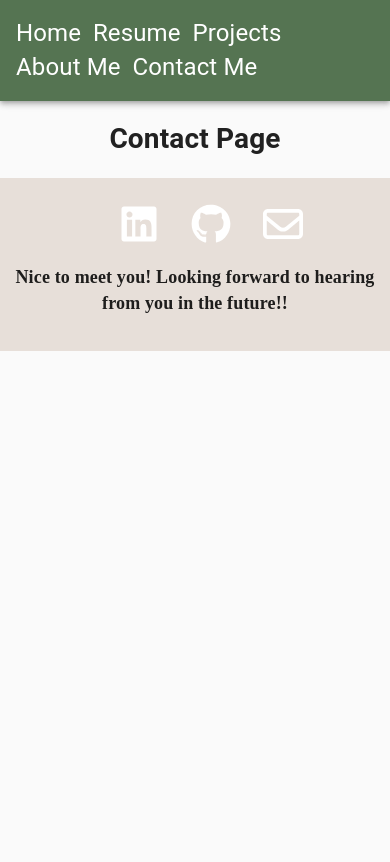
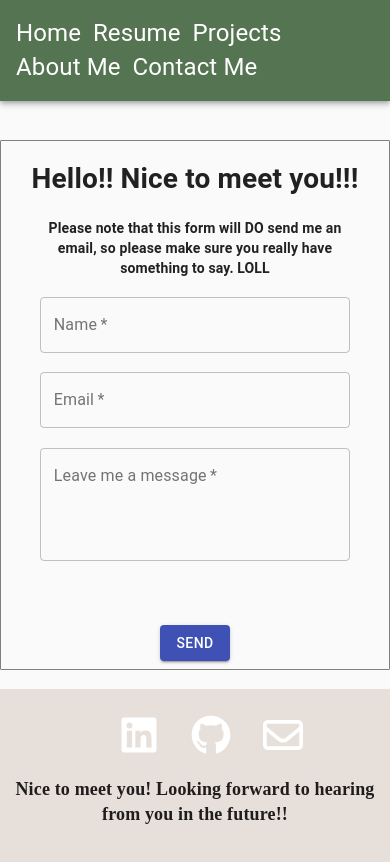
Before and after one commit to yi-xuan-97/IntroToWeb_FinalProject, a React (Create React App) app: page /Contact in a window 390 px wide. Built offline with nearby package versions, Linux system fonts and the light colour scheme; a web font is replaced by a local one.

Commit message:
contact form finished

```diff
--- a/package.json
+++ b/package.json
@@ -12,6 +12,7 @@
     "@testing-library/jest-dom": "^5.16.5",
     "@testing-library/react": "^13.4.0",
     "@testing-library/user-event": "^13.5.0",
+    "emailjs-com": "^3.2.0",
     "react": "^18.2.0",
     "react-dom": "^18.2.0",
     "react-router-dom": "^6.8.1",
--- a/src/Page/About.js
+++ b/src/Page/About.js
@@ -1,11 +1,12 @@
 import React from "react";
 
 function About() {
-  return (
+  return(
     <div>
       <h1>About Page</h1>
     </div>
   );
+
 }
 
 export default About;
--- a/src/Page/Contact.js
+++ b/src/Page/Contact.js
@@ -1,11 +1,145 @@
 import React from "react";
+import TextField from "@material-ui/core/TextField";
+import { makeStyles } from "@material-ui/core/styles";
+import { useState } from "react";
+import { send } from "emailjs-com";
+import Button from "@material-ui/core/Button";
+import "../Style/About.css";
+
+import Dialog from "@material-ui/core/Dialog";
+import DialogActions from "@material-ui/core/DialogActions";
+import DialogContent from "@material-ui/core/DialogContent";
+import DialogContentText from "@material-ui/core/DialogContentText";
+import DialogTitle from "@material-ui/core/DialogTitle";
+
+
+const useStyles = makeStyles((theme) => ({
+  textField: {
+    width: "80%",
+    height: "8vh",
+    marginLeft: theme.spacing(1),
+    marginRight: theme.spacing(1),
+    marginBottom: theme.spacing(1),
+  },
+  btn: {
+    marginTop: "12vh",
+  },
+}));
 
 function Contact() {
-    return (
-      <div>
-        <h1>Contact Page</h1>
-      </div>
-    );
-  }
+  const classes = useStyles();
+  const [open, setOpen] = React.useState(false);
 
-  export default Contact;
+  const [toSend, setToSend] = useState({
+    name: "",
+    email: "",
+    message: "",
+  });
+
+  const onSubmit = (e) => {
+    e.preventDefault();
+    console.log(toSend);
+    if (toSend.name !== "" && toSend.message !== "" && toSend.email !== "") {
+      send("service_0w2ygyt", "template_qc1gsvj", toSend, "OYzLiCCpownpUoTOW")
+        .then((response) => {
+          console.log("SUCCESS!", response.status, response.text);
+        })
+        .catch((err) => {
+          console.log("FAILED...", err);
+        });
+      e.target.reset();
+    } else {
+      handleClickOpen();
+    }
+  };
+
+  const handleChange = (e) => {
+    setToSend({ ...toSend, [e.target.name]: e.target.value });
+  };
+
+  const handleClickOpen = () => {
+    setOpen(true);
+  };
+
+  const handleClose = () => {
+    setOpen(false);
+  };
+
+  return (
+    <div className="aboutContainer">
+      <form className="about_form">
+        <h1>Hello!! Nice to meet you!!!</h1>
+        <h4>Please note that this form will DO send me an email, so please make sure you really have something to say. LOLL</h4>
+        <div className="form_info">
+          <TextField
+            required
+            placeholder="Your name here"
+            variant="outlined"
+            id="form_name"
+            label="Name"
+            name="name"
+            value={toSend.name}
+            className={classes.textField}
+            onChange={handleChange}
+          />
+          <TextField
+            required
+            variant="outlined"
+            placeholder="youremail@gmail.com"
+            id="form_email"
+            label="Email"
+            name="email"
+            value={toSend.email}
+            className={classes.textField}
+            onChange={handleChange}
+          />
+          <TextField
+            required
+            variant="outlined"
+            placeholder="Hey Yixuan, nice to meet you too! I came across your website, ....."
+            id="form_message"
+            name="message"
+            value={toSend.message}
+            multiline
+            minRows={4}
+            label="Leave me a message"
+            className={classes.textField}
+            onChange={handleChange}
+          />
+        </div>
+        <Button
+          variant="contained"
+          className={classes.btn}
+          onClick={onSubmit}
+          type="submit"
+          color="primary"
+        >
+          Send
+        </Button>
+      </form>
+      <Dialog
+        open={open}
+        onClose={handleClose}
+        aria-labelledby="alert-dialog-title"
+        aria-describedby="alert-dialog-description"
+      >
+        <DialogTitle id="alert-dialog-title">
+          {"Missing part of the form!! o(￣ヘ￣o＃) "}
+        </DialogTitle>
+        <DialogContent>
+          <DialogContentText id="alert-dialog-description">
+            You must fill all the form before send an email to me. Try again{" "}
+            {":)"}
+          </DialogContentText>
+        </DialogContent>
+        <DialogActions>
+          <Button onClick={handleClose} color="primary" autoFocus>
+            OK
+          </Button>
+        </DialogActions>
+      </Dialog>
+    </div>
+  );
+}
+
+export default Contact;
--- a/src/Page/Footer.js
+++ b/src/Page/Footer.js
@@ -28,23 +28,22 @@ function Footer() {
       component="footer"
       className="foot"
     >
-
       <div className={classes.icons}>
         <a href="https://www.linkedin.com/in/yixuan-feng/">
-          <span class="sr-only">Linkedin</span>
+        <span className="sr-only">Linkedin</span>
           <FontAwesomeIcon className={classes.icon} icon={faLinkedin} />
         </a>
         <a href="https://github.com/yi-xuan-97/">
-          <span class="sr-only">Github</span>
+          <span className="sr-only">Github</span>
           <FontAwesomeIcon className={classes.icon} icon={faGithub} />
         </a>
         <a href="https://mail.google.com/mail/u/0/?fs=1&tf=cm&source=mailto&to=+ericafeng0@gmail.com">
-          <span class="sr-only">Email</span>
+          <span className="sr-only">Email</span>
           <FontAwesomeIcon className={classes.icon} icon={faEnvelope} />
         </a>
-      <p>
-        Nice to meet you! Looking forward to hearing from you in the future!!
-      </p>
+        <p>
+          Nice to meet you! Looking forward to hearing from you in the future!!
+        </p>
       </div>
     </Box>
   );
--- a/src/Style/About.css
+++ b/src/Style/About.css
@@ -0,0 +1,31 @@
+.about_form {
+  margin: 5%;
+  margin-left: 25%;
+  padding-bottom: 2%;
+  width: 50vw;
+  border-style: solid;
+  border-color: grey;
+  border-radius: 1px;
+  border-width: 1px;
+}
+
+.about_form h4{
+  width: 80%;
+  margin-left: 10%;
+}
+
+@media (max-width: 414px) {
+  .about_form {
+    width: 100%;
+    margin-left: 0;
+    margin-top: 10%;
+  }
+}
+
+@media (min-width: 415px) and (max-width: 768px) {
+  .about_form {
+    width: 80%;
+    margin-left: 10%;
+    margin-top: 5%;
+  }
+}
```
Also changed, not shown: 1 other file (tests, documents, lock files or other folders).
